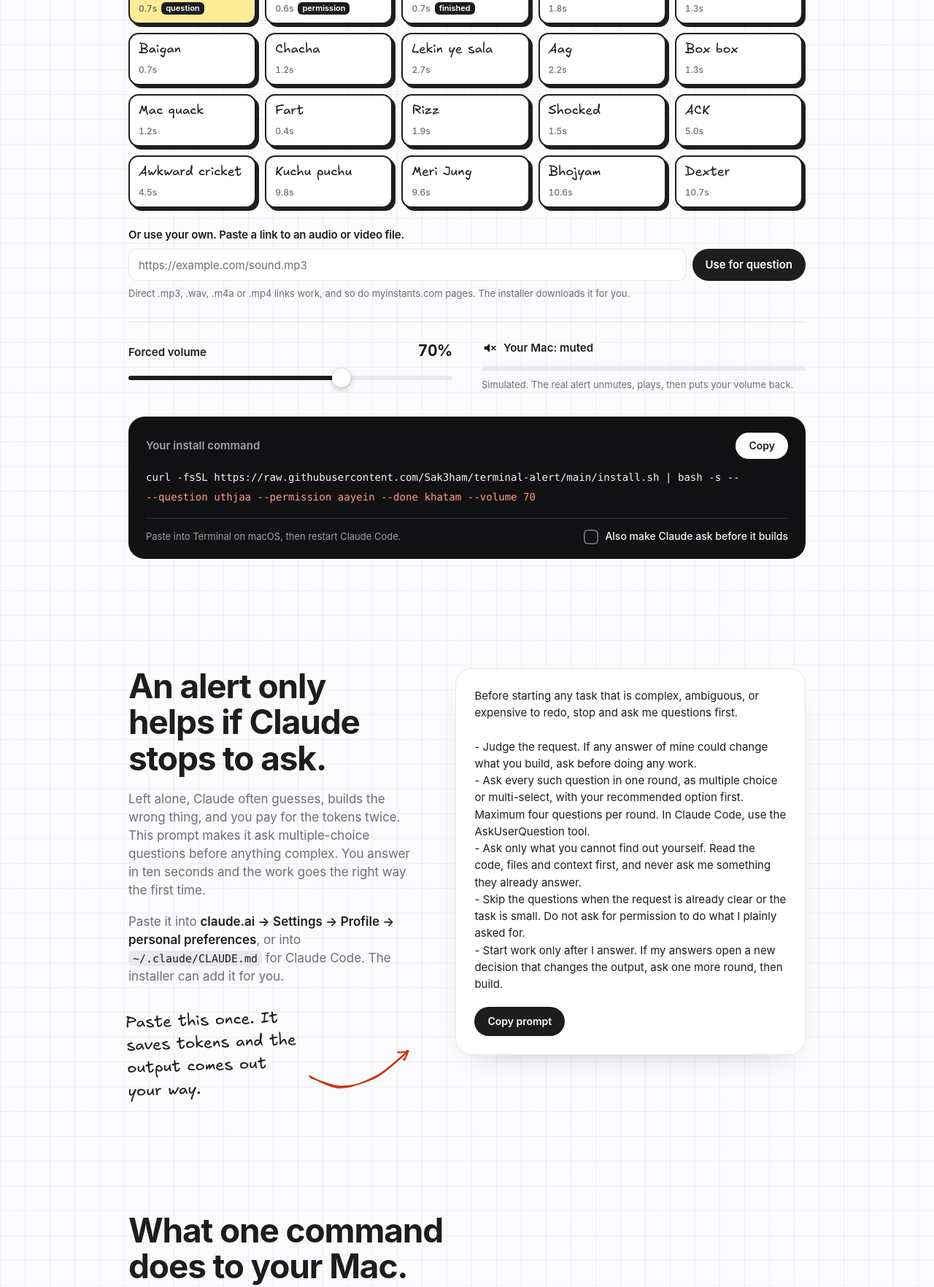
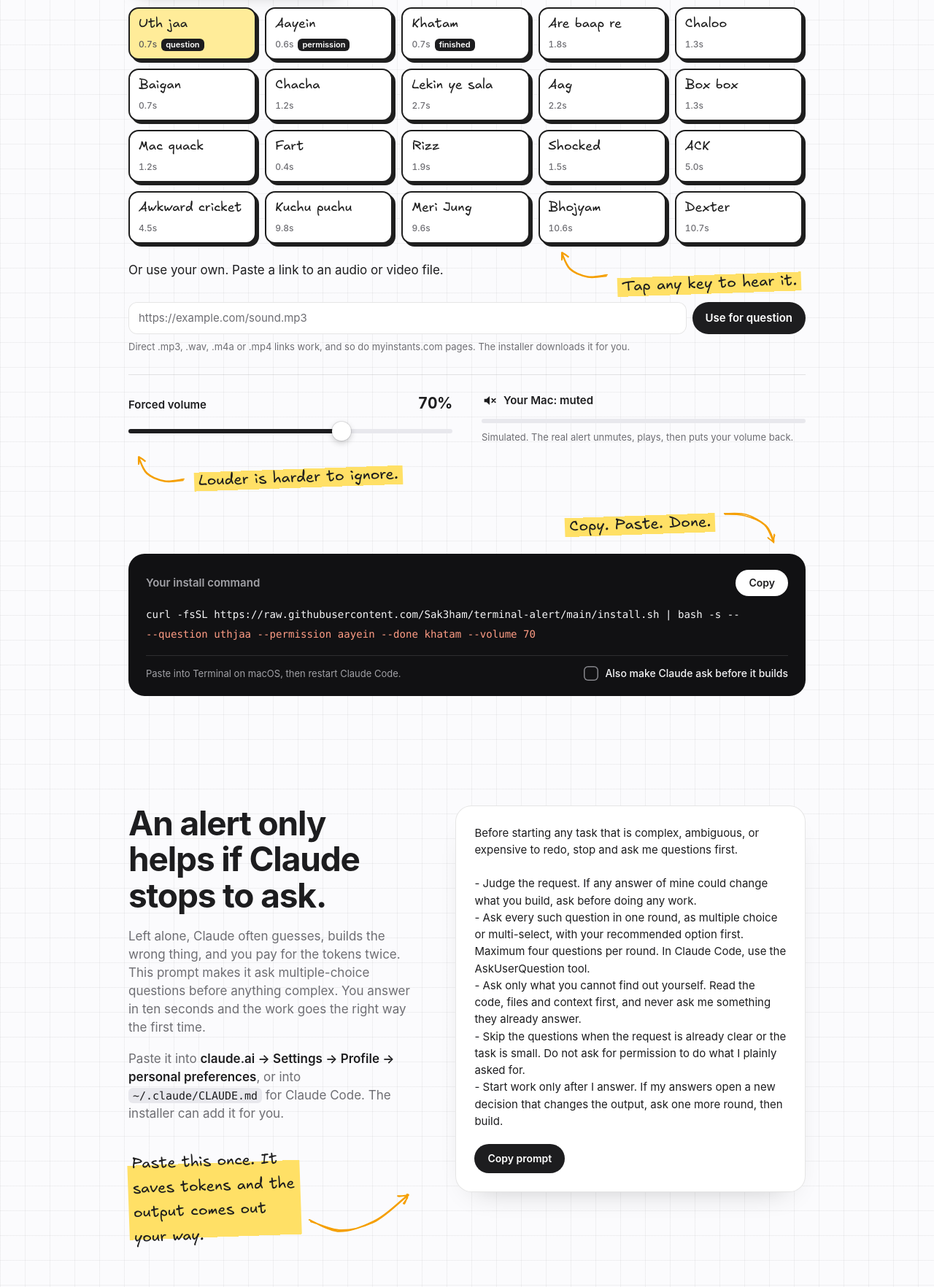
Before and after one commit to Sak3ham/terminal-alert, a plain HTML site: page index.html in a window 1280 px wide. Shown: the part 823-2587 px from the top of the page at 73% size. Drawn offline with Linux system fonts and the light colour scheme.

Commit message:
More sketched notes with yellow highlighter and amber arrows
Co-Authored-By: Claude Fable 5.2 <noreply@anthropic.com>

```diff
--- a/index.html
+++ b/index.html
@@ -32,7 +32,10 @@
     </section>
 
     <section class="machine" id="machine">
-      <h2 id="slots-title">Pick an alert, then pick its sound.</h2>
+      <div class="machine-head">
+        <h2 id="slots-title">Pick an alert, then pick its sound.</h2>
+        <p class="hand-note note-toggle"><span>Don't need one? Switch it off.</span><svg viewBox="0 0 160 76" aria-hidden="true" fill="none" stroke="currentColor" stroke-width="2.4" stroke-linecap="round"><path d="M148.3 11.1 C144.1 16.6, 133.4 36.0, 120.8 44.3 C108.2 52.7, 90.3 58.6, 72.6 61.5 C54.9 64.3, 24.5 61.4, 14.7 61.4 M146.5 10.3 C142.9 16.0, 136.4 33.5, 123.9 41.6 C111.5 49.8, 90.0 55.6, 71.9 59.0 C53.8 62.5, 25.4 62.2, 15.5 62.5"/><path d="M15.3 60.6 C17.1 64.0, 21.2 65.6, 26.6 69.0 M14.8 62.8 C17.9 64.4, 21.1 65.7, 27.0 69.0"/><path d="M15.3 60.6 C17.0 61.2, 20.9 59.8, 26.1 54.6 M14.8 62.8 C17.8 61.0, 21.0 59.0, 26.5 54.6"/></svg></p>
+      </div>
 
       <div class="slots" role="radiogroup" aria-labelledby="slots-title">
         <div class="slot" data-slot="question">
@@ -61,7 +64,10 @@
       <div class="pads" id="pads" role="group" aria-label="Sounds. Press one to hear it and assign it to the selected alert."></div>
 
       <form class="custom" id="custom-form" novalidate>
-        <label for="custom-url">Or use your own. Paste a link to an audio or video file.</label>
+        <div class="custom-head">
+          <label for="custom-url">Or use your own. Paste a link to an audio or video file.</label>
+          <p class="hand-note note-keys"><svg viewBox="0 0 124 72" aria-hidden="true" fill="none" stroke="currentColor" stroke-width="2.4" stroke-linecap="round"><path d="M112.4 56.8 C106.3 57.1, 85.9 62.4, 73.5 60.4 C61.1 58.4, 46.8 53.0, 38.0 44.8 C29.2 36.7, 23.3 17.0, 20.6 11.5 M110.7 59.7 C104.6 60.2, 85.3 63.9, 73.0 61.7 C60.7 59.4, 45.8 54.2, 37.0 46.0 C28.2 37.9, 23.0 18.5, 20.2 12.7"/><path d="M20.6 13.8 C19.9 15.0, 20.3 16.4, 20.5 27.1 M21.8 12.1 C21.5 15.1, 22.2 19.4, 21.1 26.3"/><path d="M20.6 13.8 C22.5 13.8, 25.5 13.9, 33.5 21.0 M21.8 12.1 C24.8 13.6, 29.0 16.2, 34.1 20.2"/></svg><span>Tap any key to hear it.</span></p>
+        </div>
         <div class="custom-row">
           <input type="url" id="custom-url" inputmode="url" autocomplete="off" spellcheck="false" placeholder="https://example.com/sound.mp3" aria-describedby="custom-note">
           <button type="submit" class="custom-use" id="custom-use">Use for question</button>
@@ -73,6 +79,7 @@
         <div class="level">
           <label for="volume">Forced volume <output id="volume-out" for="volume">70%</output></label>
           <input type="range" id="volume" min="10" max="100" step="5" value="70">
+          <p class="hand-note note-volume"><svg viewBox="0 0 124 72" aria-hidden="true" fill="none" stroke="currentColor" stroke-width="2.4" stroke-linecap="round"><path d="M112.4 56.8 C106.3 57.1, 85.9 62.4, 73.5 60.4 C61.1 58.4, 46.8 53.0, 38.0 44.8 C29.2 36.7, 23.3 17.0, 20.6 11.5 M110.7 59.7 C104.6 60.2, 85.3 63.9, 73.0 61.7 C60.7 59.4, 45.8 54.2, 37.0 46.0 C28.2 37.9, 23.0 18.5, 20.2 12.7"/><path d="M20.6 13.8 C19.9 15.0, 20.3 16.4, 20.5 27.1 M21.8 12.1 C21.5 15.1, 22.2 19.4, 21.1 26.3"/><path d="M20.6 13.8 C22.5 13.8, 25.5 13.9, 33.5 21.0 M21.8 12.1 C24.8 13.6, 29.0 16.2, 34.1 20.2"/></svg><span>Louder is harder to ignore.</span></p>
         </div>
         <div class="mac" aria-live="polite">
           <div class="mac-head">
@@ -83,6 +90,8 @@
           <p class="mac-note">Simulated. The real alert unmutes, plays, then puts your volume back.</p>
         </div>
       </div>
+
+      <p class="hand-note note-copy"><span>Copy. Paste. Done.</span><svg viewBox="0 0 124 80" aria-hidden="true" fill="none" stroke="currentColor" stroke-width="2.4" stroke-linecap="round"><path d="M11.0 11.7 C18.1 11.9, 37.1 10.9, 50.5 14.5 C63.8 18.1, 81.0 24.1, 90.9 33.2 C100.9 42.4, 106.8 63.6, 110.1 69.4 M9.6 10.2 C17.3 10.5, 39.2 7.8, 53.4 11.9 C67.5 15.9, 84.8 25.5, 94.4 34.6 C103.9 43.8, 108.1 61.0, 110.5 66.6"/><path d="M109.7 66.2 C110.5 63.7, 109.1 62.1, 111.9 53.9 M109.1 68.0 C110.0 64.3, 110.0 58.8, 110.8 52.3"/><path d="M109.7 66.2 C108.0 65.1, 104.0 64.9, 99.1 60.7 M109.1 68.0 C106.4 66.2, 102.6 62.8, 98.1 59.0"/></svg></p>
 
       <div class="out">
         <div class="out-head">
--- a/site.css
+++ b/site.css
@@ -20,6 +20,8 @@
   --alert: #ff5a36;       /* fills */
   --alert-text: #c93412;  /* reads at 4.5:1 on the page */
   --ok: #248a3d;
+  --marker: #ffe066;      /* highlighter behind hand notes */
+  --marker-ink: #f59f00;  /* sketched arrows */
   --ease: cubic-bezier(0.16, 1, 0.3, 1);
   color-scheme: light;
 }
@@ -321,14 +323,39 @@ input[type="range"]::-moz-range-thumb {
 .prompt-card .copy:hover { background: #3a3a3c; }
 .prompt-card .copy.is-done { background: var(--ok); color: #fff; }
 
-/* A sketched note pointing at the prompt, Excalidraw style. */
-.prompt-copy .hand-note {
-  margin-top: 36px; display: flex; align-items: flex-end; gap: 6px;
-  font-family: var(--hand); font-size: clamp(19px, 1.8vw, 22px); line-height: 1.42;
+/* Sketched notes, Excalidraw style: hand lettering swiped with a yellow
+   highlighter, and a rough arrow to the thing the note is about. */
+.hand-note {
+  display: flex; align-items: flex-end; gap: 6px;
+  font-family: var(--hand); font-size: clamp(18px, 1.7vw, 21px); line-height: 1.6;
   color: #1e1e1e;
 }
-.hand-note span { max-width: 15em; transform: rotate(-2deg); transform-origin: left bottom; }
-.hand-note svg { flex: none; width: 150px; height: 70px; margin-bottom: 14px; color: var(--alert-text); }
+.hand-note span {
+  transform: rotate(-2deg);
+  background: linear-gradient(transparent 14%, var(--marker) 14% 90%, transparent 90%);
+  padding: 0 0.3em; border-radius: 0.2em;
+  -webkit-box-decoration-break: clone; box-decoration-break: clone;
+}
+.hand-note svg { flex: none; width: 124px; color: var(--marker-ink); }
+
+.prompt-copy .hand-note { margin-top: 36px; color: #1e1e1e; }
+.prompt-copy .hand-note > span { max-width: 15em; }
+.prompt-copy .hand-note svg { width: 150px; height: 70px; margin-bottom: 14px; }
+
+.machine-head { display: flex; align-items: flex-end; justify-content: space-between; gap: 8px 24px; }
+.note-toggle { flex: none; margin: 0 6px -22px 0; }
+.note-toggle svg { width: 96px; height: 46px; margin-bottom: -18px; transform: rotate(-58deg); }
+
+.custom-head { display: flex; align-items: flex-start; justify-content: space-between; gap: 8px 24px; }
+.note-keys { flex: none; align-items: flex-start; margin: -6px 6px 0 0; }
+.note-keys svg { width: 84px; height: 49px; margin-top: -14px; }
+.note-keys span, .note-volume span { margin-top: 20px; }
+
+.note-volume { align-items: flex-start; margin-top: 2px; }
+.note-volume svg { width: 84px; height: 49px; }
+
+.note-copy { justify-content: flex-end; margin: 26px 34px -4px 0; }
+.note-copy svg { width: 84px; height: 54px; margin-bottom: -16px; }
 
 /* ---- how --------------------------------------------------------------- */
 .how { padding-block: 150px 0; }
@@ -361,9 +388,16 @@ input[type="range"]::-moz-range-thumb {
 @media (max-width: 900px) {
   .pads { grid-template-columns: repeat(4, minmax(0, 1fr)); }
   .prompt-section, .how-grid { grid-template-columns: minmax(0, 1fr); gap: 32px; }
-  .hand-note svg { transform: rotate(62deg); width: 110px; height: 52px; margin: 0 0 -6px 4px; }
+  .prompt-copy .hand-note svg { transform: rotate(62deg); width: 110px; height: 52px; margin: 0 0 -6px 4px; }
 }
 @media (max-width: 760px) {
+  .machine-head { flex-direction: column; align-items: flex-start; }
+  .note-toggle { margin: 4px 0 -6px; align-self: flex-end; font-size: 17px; }
+  .note-toggle span { white-space: nowrap; }
+  .note-toggle svg { width: 62px; height: 30px; margin: 0 4px -14px -6px; }
+  /* Stacked, the keys sit right above this note, so it goes first. */
+  .custom-head { flex-direction: column-reverse; align-items: flex-start; }
+  .note-keys { align-self: flex-end; margin: -4px 0 6px; }
   .slots { grid-template-columns: minmax(0, 1fr); }
   .controls { grid-template-columns: minmax(0, 1fr); gap: 28px; }
 }
```
